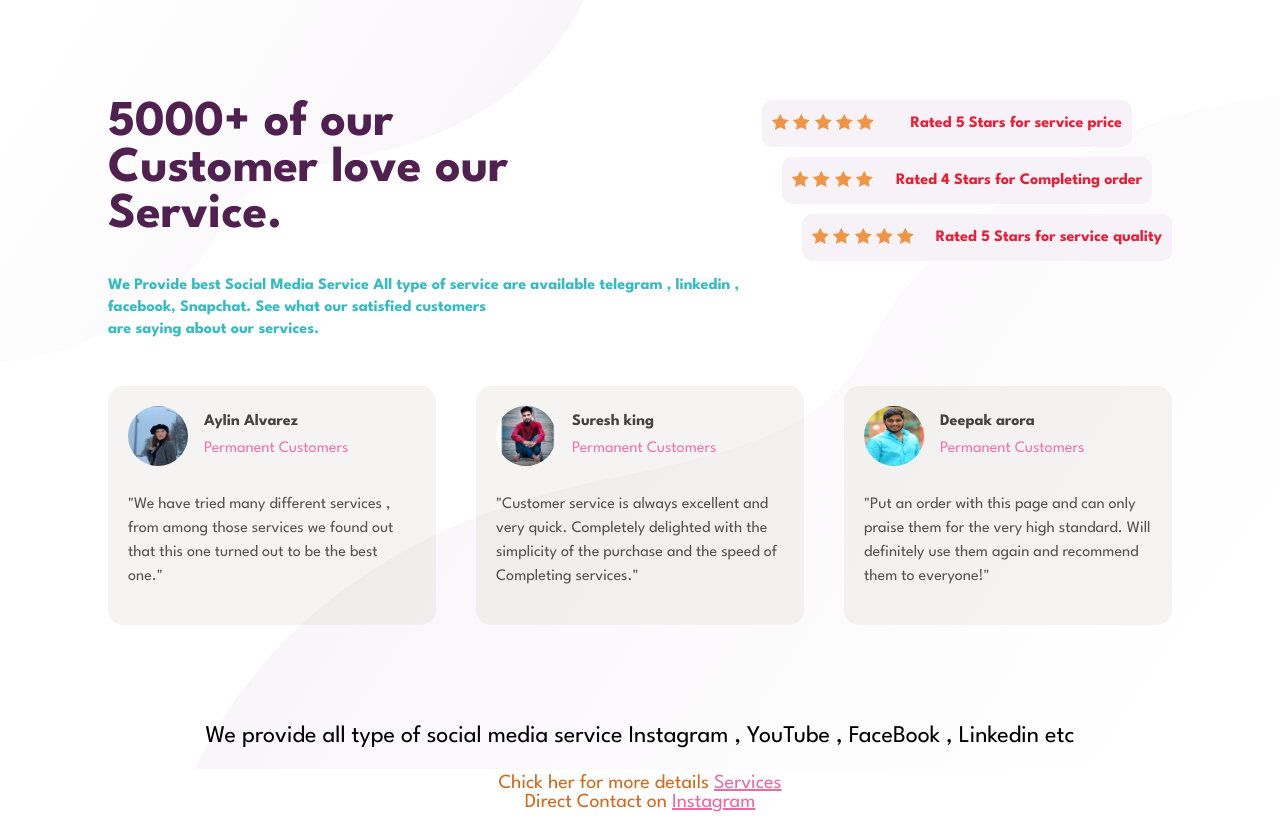
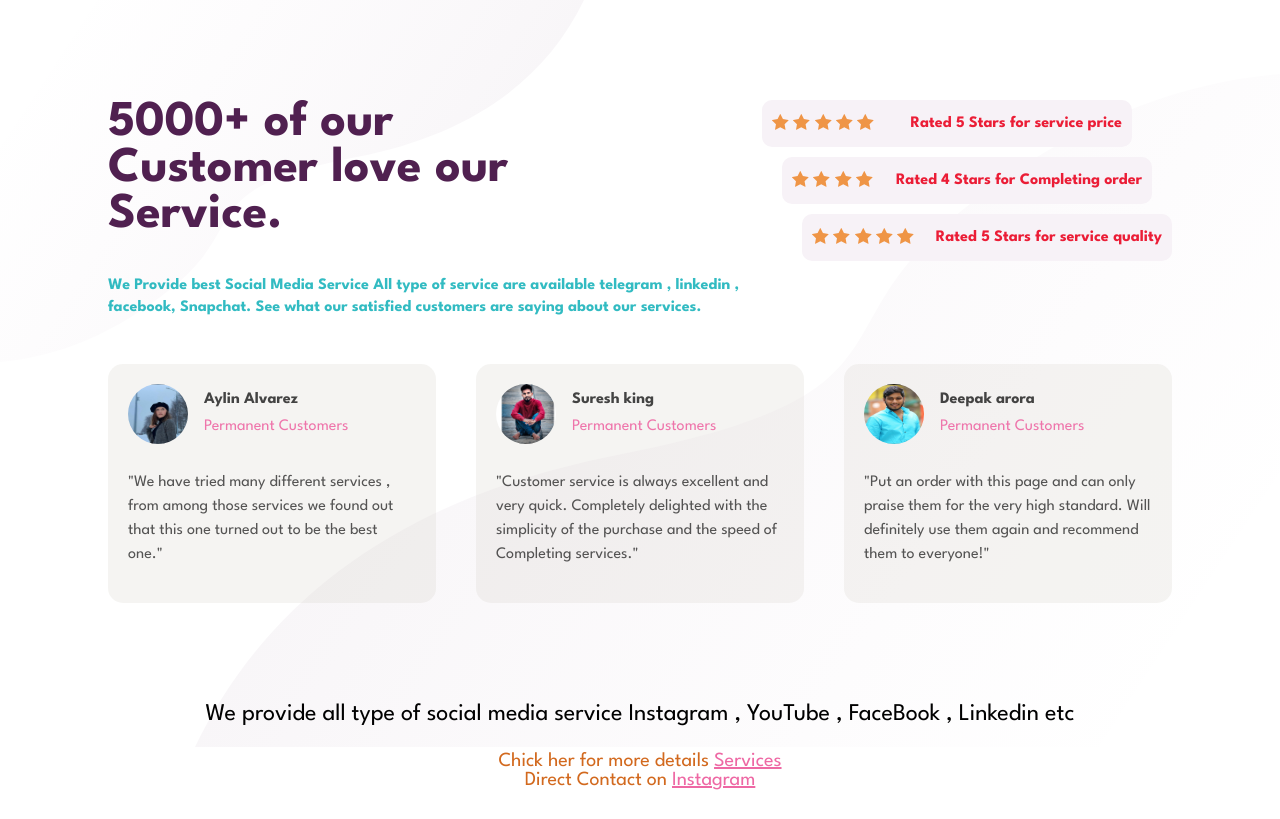
Before and after one commit to attavya/project.github.io, a plain HTML site: page index.html in a window 1280 px wide. Drawn offline with nearby package versions, Linux system fonts and the light colour scheme.

Commit message:
Update index.html

```diff
--- a/index.html
+++ b/index.html
@@ -7,7 +7,7 @@
 
 <link rel="preconnect" href="https://fonts.googleapis.com">
 <link rel="preconnect" href="https://fonts.gstatic.com" crossorigin>
-<link href="https://fonts.googleapis.com/css2?family=Roboto+Condensed&display=swap" rel="stylesheet"/>
+<link href="https://fonts.googleapis.com/css2?family=Open+Sans:wght@300&display=swap" rel="stylesheet">
     <link
       rel="icon"
       type="image/png"
@@ -47,8 +47,8 @@
           <p>
             <font face="arial" color="#00ABB3" >
             We Provide best Social Media Service  All type of service are available telegram , linkedin , facebook, Snapchat.
-            See what our satisfied customers <br />
-             are saying about our services.
+            See what our satisfied customers
+             are saying about our services.<br />
             </font>
           </p>
         </div>
```
